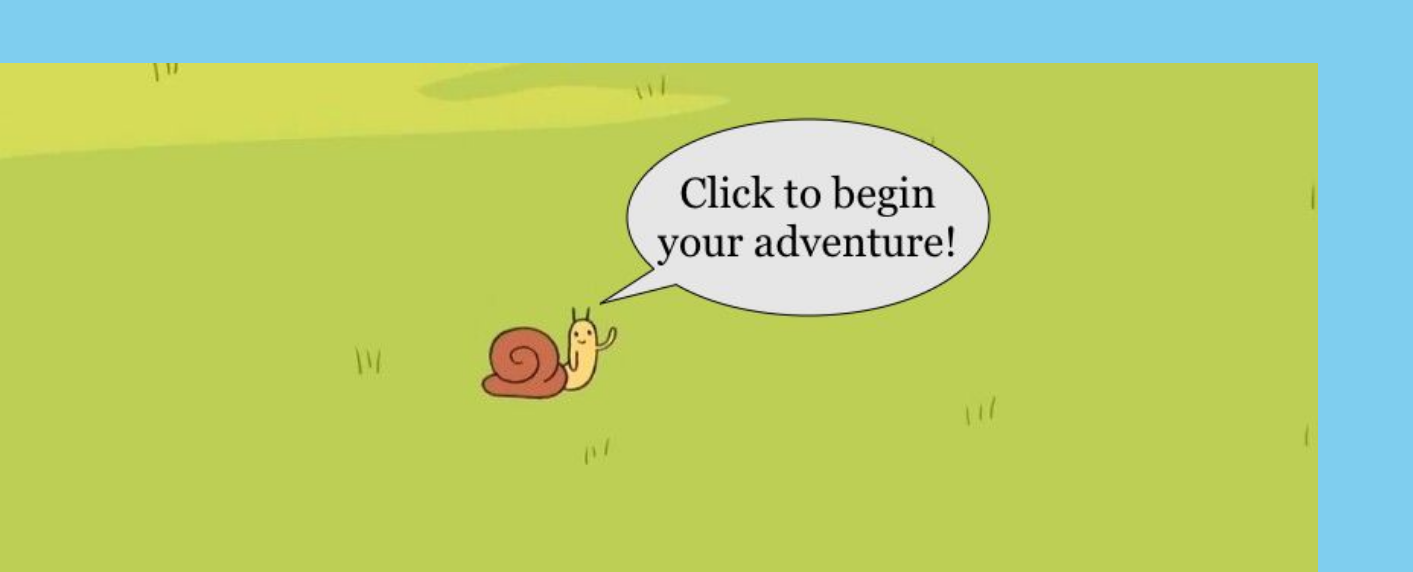
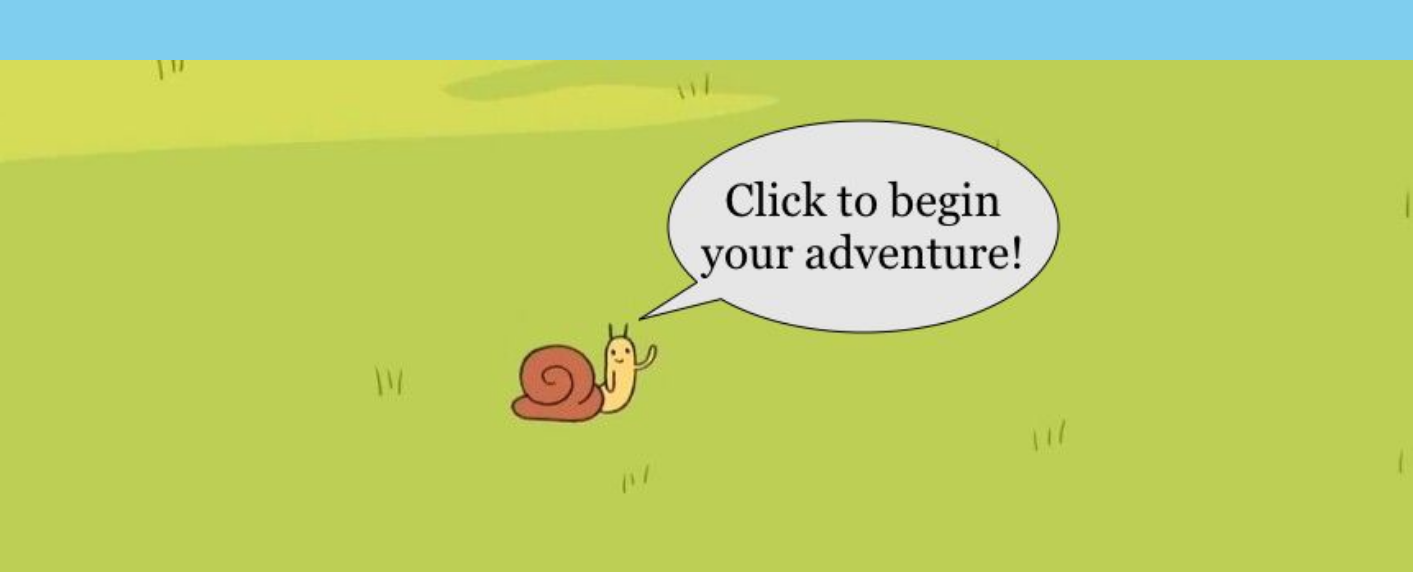
Before and after one commit to baileymbeck/TriviaGame, a plain HTML site: page index.html in a window 1280 px wide. Shown: the part 228-800 px from the top of the page, 1413 px wide, since content can reach past the window. Drawn offline with nearby package versions, Linux system fonts and the light colour scheme.

Commit message:
code to start game working

```diff
--- a/assets/css/style.css
+++ b/assets/css/style.css
@@ -22,8 +22,8 @@ img{
     background: rgb(253,187,1);
 }
 
-#snail{
+#start{
     margin: -8px;
-    width: 155%;
+    width: 111%;
     height: 100%;
 }
--- a/assets/javascript/game.js
+++ b/assets/javascript/game.js
@@ -9,7 +9,10 @@
 // display fist bump image in top right
 
 function restart(){
-
+    $("#start").on("click", function() {
+        console.log(this);
+        $("#start").css("display" , "none");
+    });
 
 
 }
--- a/index.html
+++ b/index.html
@@ -22,8 +22,10 @@
 <img style="display: none;" src="./assets/images/61uh-hOeGZL._SY879_.jpg">
 
 
-<button><img id="snail" src="./assets/images/9f489e99f8fe46e6a614f9d67311bf07.jpg"></button>
-
+<!-- <button>
+    <img id="snail" src="./assets/images/9f489e99f8fe46e6a614f9d67311bf07.jpg">
+</button> -->
+<input type="image" src="./assets/images/9f489e99f8fe46e6a614f9d67311bf07.jpg" name="saveForm" class="btTxt start" id="start" />
 
 <div class="container" style="display: none;">
 
```
